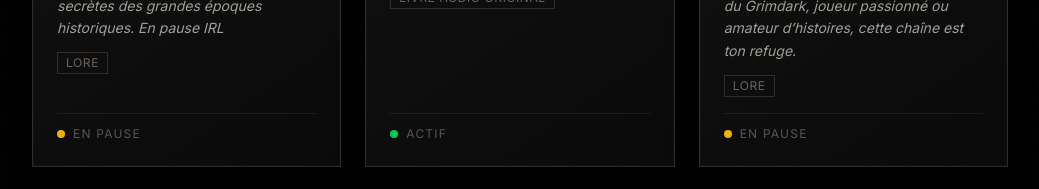
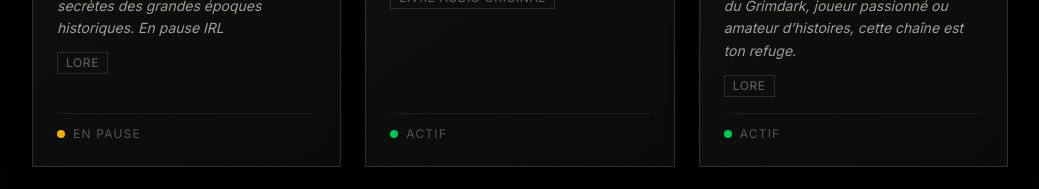
Before and after one commit to Kalcinator/Archives-du-Lore, a React (Vite) app: page / in a window 1280 px wide. Shown: the part 2280-2469 px from the top of the page, without its empty margins (120-1159 px from the left). Built offline with nearby package versions, Linux system fonts and the light colour scheme.

Commit message:
feat: initialize channels data with curated list of Warhammer-related YouTube creators

```diff
--- a/src/data/channels.data.ts
+++ b/src/data/channels.data.ts
@@ -159,7 +159,7 @@ export const CHANNELS: Channel[] = [
     url: "https://www.youtube.com/@tomwolf92",
     description:
       "Chaque vidéo est pensée comme une pause : un moment pour s’évader, vibrer, frissonner ou simplement s’asseoir et ressentir. Que tu sois fan du Grimdark, joueur passionné ou amateur d’histoires, cette chaîne est ton refuge.",
-    status: "pause",
+    status: "active",
     tags: ["lore"],
   },
   {
```
